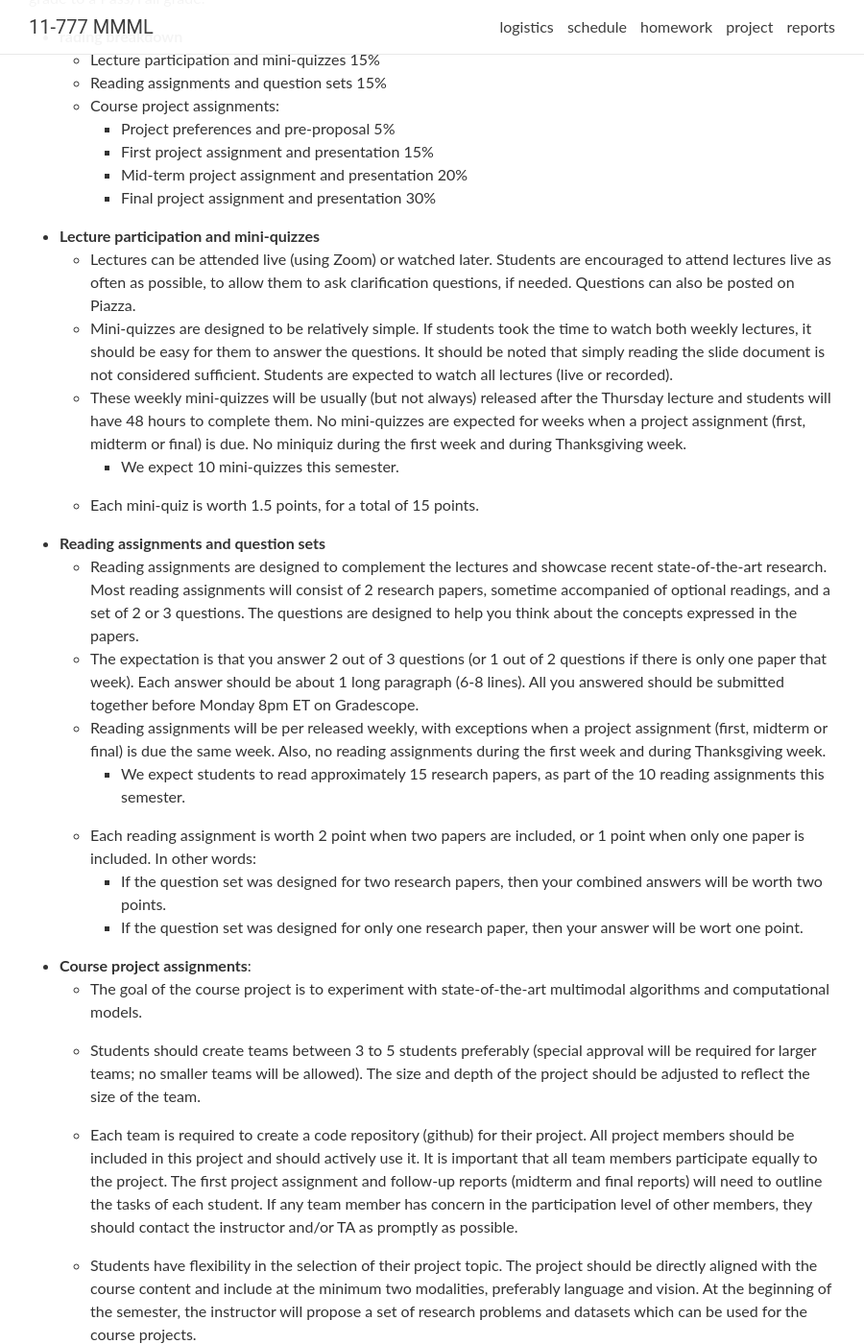
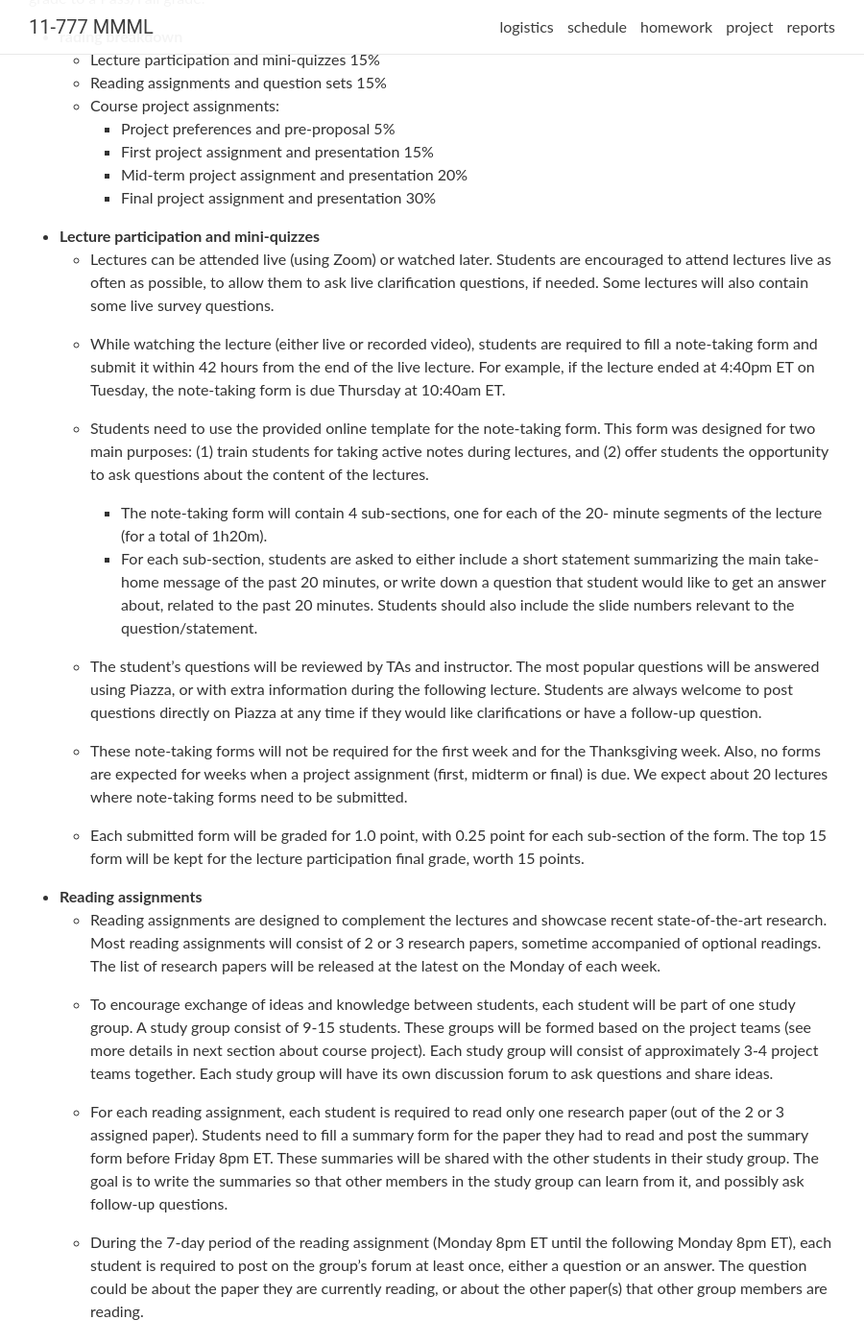
Before and after one commit to CMU-MultiComp-Lab/mmml-course, a Jekyll site: the page built from _pages/logistics.md, in a window 1280 px wide and 1400 px high, scrolled down 2179 px. Shown: the whole window at 96% size, without its empty margins (190-1090 px from the left). Built offline with Jekyll 4.4.1, drawn with Linux system fonts in a browser that asks for light colours; nearby versions of some CDN libraries; comment, search, counter and statistics services are not loaded; some of the changed text lies outside the part shown.

Commit message:
Update logistics.md

```diff
--- a/_pages/logistics.md
+++ b/_pages/logistics.md
@@ -97,38 +97,72 @@ this course from a letter grade to a Pass/Fail grade.
 
 - **Lecture participation and mini-quizzes**
   - Lectures can be attended live (using Zoom) or watched later. Students are encouraged
-to attend lectures live as often as possible, to allow them to ask clarification questions,
-if needed. Questions can also be posted on Piazza.
-  - Mini-quizzes are designed to be relatively simple. If students took the time to watch
-both weekly lectures, it should be easy for them to answer the questions. It should be
-noted that simply reading the slide document is not considered sufficient. Students are
-expected to watch all lectures (live or recorded).
-  - These weekly mini-quizzes will be usually (but not always) released after the Thursday
-lecture and students will have 48 hours to complete them. No mini-quizzes are
-expected for weeks when a project assignment (first, midterm or final) is due. No miniquiz during the first week and during Thanksgiving week.
-    - We expect 10 mini-quizzes this semester.
-  - Each mini-quiz is worth 1.5 points, for a total of 15 points.
+to attend lectures live as often as possible, to allow them to ask live clarification
+questions, if needed. Some lectures will also contain some live survey questions.
 
-- **Reading assignments and question sets**
+  - While watching the lecture (either live or recorded video), students are required to fill
+a note-taking form and submit it within 42 hours from the end of the live lecture. For
+example, if the lecture ended at 4:40pm ET on Tuesday, the note-taking form is due
+Thursday at 10:40am ET.
+
+  - Students need to use the provided online template for the note-taking form. This form
+was designed for two main purposes: (1) train students for taking active notes during
+lectures, and (2) offer students the opportunity to ask questions about the content of
+the lectures.
+
+    - The note-taking form will contain 4 sub-sections, one for each of the 20-
+minute segments of the lecture (for a total of 1h20m).
+    - For each sub-section, students are asked to either include a short statement
+summarizing the main take-home message of the past 20 minutes, or write
+down a question that student would like to get an answer about, related to
+the past 20 minutes. Students should also include the slide numbers relevant
+to the question/statement.
+
+  - The student’s questions will be reviewed by TAs and instructor. The most popular
+questions will be answered using Piazza, or with extra information during the following
+lecture. Students are always welcome to post questions directly on Piazza at any time
+if they would like clarifications or have a follow-up question.
+
+  - These note-taking forms will not be required for the first week and for the
+Thanksgiving week. Also, no forms are expected for weeks when a project assignment
+(first, midterm or final) is due. We expect about 20 lectures where note-taking forms
+need to be submitted.
+
+  - Each submitted form will be graded for 1.0 point, with 0.25 point for each sub-section
+of the form. The top 15 form will be kept for the lecture participation final grade,
+worth 15 points.
+
+- **Reading assignments**
   - Reading assignments are designed to complement the lectures and showcase recent
-state-of-the-art research. Most reading assignments will consist of 2 research papers,
-sometime accompanied of optional readings, and a set of 2 or 3 questions. The
-questions are designed to help you think about the concepts expressed in the papers.
-  - The expectation is that you answer 2 out of 3 questions (or 1 out of 2 questions if
-there is only one paper that week). Each answer should be about 1 long paragraph (6-8
-lines). All you answered should be submitted together before Monday 8pm ET on
-Gradescope.
+state-of-the-art research. Most reading assignments will consist of 2 or 3 research
+papers, sometime accompanied of optional readings. The list of research papers will be
+released at the latest on the Monday of each week.
+
+  - To encourage exchange of ideas and knowledge between students, each student will
+be part of one study group. A study group consist of 9-15 students. These groups will
+be formed based on the project teams (see more details in next section about course
+project). Each study group will consist of approximately 3-4 project teams together.
+Each study group will have its own discussion forum to ask questions and share ideas.
+
+  - For each reading assignment, each student is required to read only one research paper
+(out of the 2 or 3 assigned paper). Students need to fill a summary form for the paper
+they had to read and post the summary form before Friday 8pm ET. These summaries
+will be shared with the other students in their study group. The goal is to write the
+summaries so that other members in the study group can learn from it, and possibly
+ask follow-up questions.
+
+  - During the 7-day period of the reading assignment (Monday 8pm ET until the following
+Monday 8pm ET), each student is required to post on the group’s forum at least once,
+either a question or an answer. The question could be about the paper they are
+currently reading, or about the other paper(s) that other group members are reading.
+
   - Reading assignments will be per released weekly, with exceptions when a project
 assignment (first, midterm or final) is due the same week. Also, no reading
 assignments during the first week and during Thanksgiving week.
-    - We expect students to read approximately 15 research papers, as part of the
-10 reading assignments this semester.
-  - Each reading assignment is worth 2 point when two papers are included, or 1 point
-when only one paper is included. In other words:
-    - If the question set was designed for two research papers, then your combined
-answers will be worth two points.
-    - If the question set was designed for only one research paper, then your
-answer will be wort one point.
+    - We expect 10 reading assignments this semester.
+
+  - Each reading assignment is worth 1.5 points: 1.0 point for the paper summary and 0.5
+point for posting either a question or answer in the group’s forum.
 
 - **Course project assignments**:
   - The goal of the course project is to experiment with state-of-the-art multimodal
```
